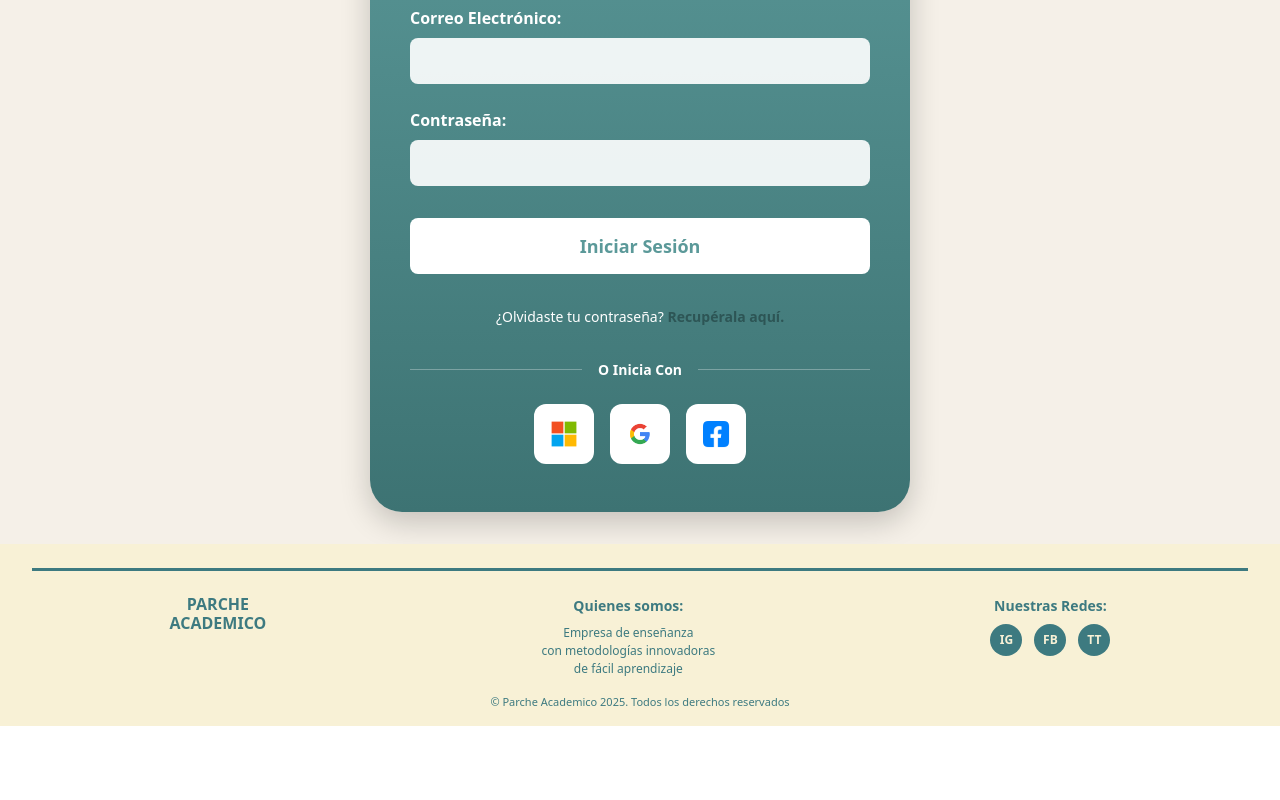
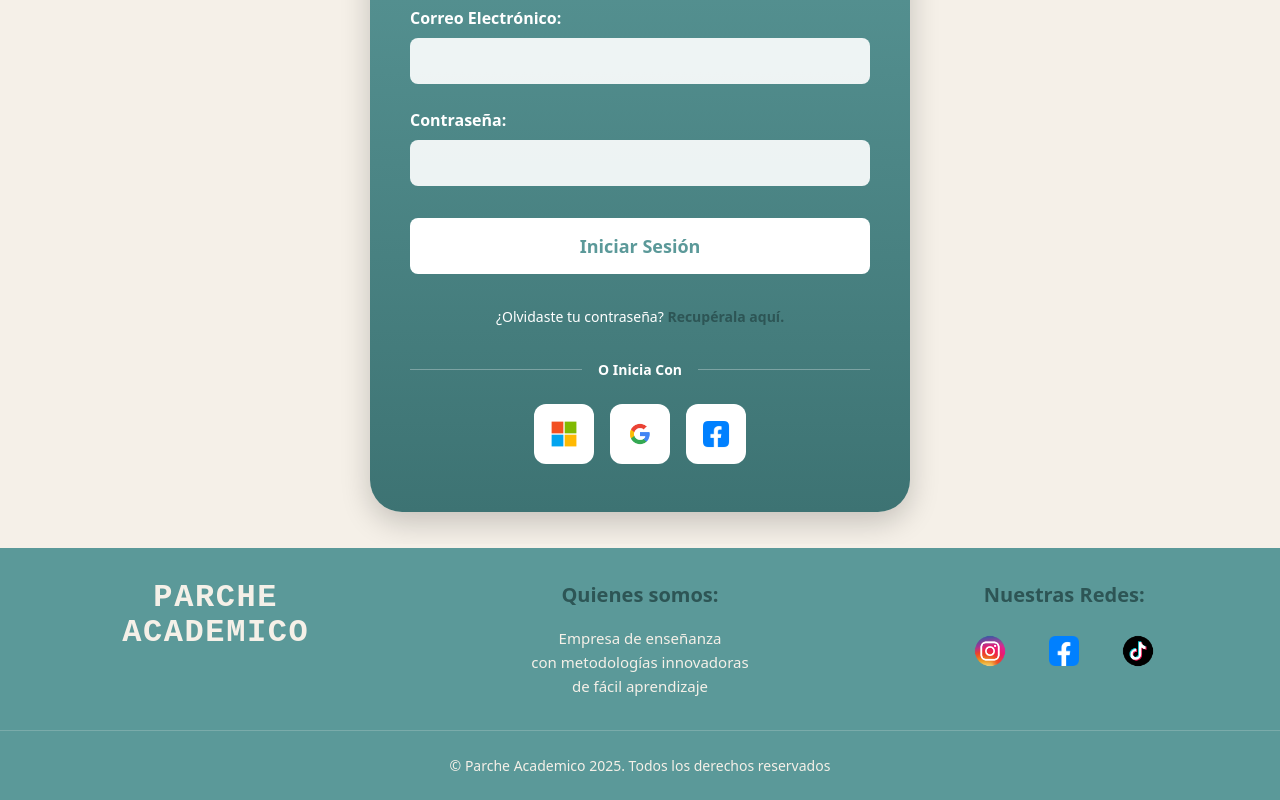
Before and after one commit to academiaparchada/frontend-academic, a React (Vite) app: page /login in a window 1280 px wide. Shown: the part 294-1094 px from the top of the page. Before the commit the page ends 1020 px from the top, so only its background shows below. Built offline with nearby package versions, Linux system fonts and the light colour scheme.

Commit message:
Actualizar footer con logos de redes sociales y enlaces

```diff
--- a/src/components/footer.jsx
+++ b/src/components/footer.jsx
@@ -23,9 +23,45 @@ export function Footer() {
         <div className="footer_block">
           <h3 className="footer_title">Nuestras Redes:</h3>
           <div className="footer_socials">
-            <span className="footer_social">IG</span>
-            <span className="footer_social">FB</span>
-            <span className="footer_social">TT</span>
+            <a
+              href=""
+              target="_blank"
+              rel="noopener noreferrer"
+              className="footer_social_link"
+              aria-label="Instagram"
+            >
+              <img
+                src="/images/instagram.png"
+                alt="Instagram"
+                className="footer_social_icon"
+              />
+            </a>
+            <a
+              href=""
+              target="_blank"
+              rel="noopener noreferrer"
+              className="footer_social_link"
+              aria-label="Facebook"
+            >
+              <img
+                src="/images/facebook.png"
+                alt="Facebook"
+                className="footer_social_icon"
+              />
+            </a>
+            <a
+              href=""
+              target="_blank"
+              rel="noopener noreferrer"
+              className="footer_social_link"
+              aria-label="TikTok"
+            >
+              <img
+                src="/images/tiktok.png"
+                alt="TikTok"
+                className="footer_social_icon"
+              />
+            </a>
           </div>
         </div>
       </div>
--- a/src/styles/footer.css
+++ b/src/styles/footer.css
@@ -1,69 +1,121 @@
 /* src/styles/footer.css */
 
 .footer {
-  background-color: var(--beige);
-  padding: 24px 32px 16px;
+  background-color: #5b9999;
+  padding: 0;
+  margin-top: auto;
 }
 
 .footer_border {
-  height: 3px;
-  background-color: var(--teal);
-  margin-bottom: 24px;
+  height: 0.25rem;
+  background-color: #f5f0e8;
 }
 
 .footer_content {
   display: flex;
   justify-content: space-around;
   align-items: flex-start;
-  margin-bottom: 16px;
+  padding: 2rem 1.5rem;
+  gap: 2rem;
+  flex-wrap: wrap;
 }
 
 .footer_block {
+  display: flex;
+  flex-direction: column;
+  align-items: center;
   text-align: center;
+  min-width: 200px;
 }
 
 .footer_logo {
+  font-size: 2rem;
   font-weight: 700;
-  font-size: 16px;
-  line-height: 1.2;
-  color: var(--teal);
+  color: #f5f0e8;
+  line-height: 1.1;
+  text-align: center;
+  font-family: 'Courier New', monospace;
+  letter-spacing: 0.05em;
 }
 
 .footer_title {
-  font-size: 14px;
+  font-size: 1.25rem;
   font-weight: 700;
-  color: var(--teal);
-  margin-bottom: 8px;
+  color: #2d5555;
+  margin: 0 0 1rem 0;
 }
 
 .footer_text {
-  font-size: 12px;
-  color: var(--teal);
-  line-height: 1.5;
+  font-size: 0.938rem;
+  color: #f5f0e8;
+  line-height: 1.6;
+  margin: 0;
 }
 
 .footer_socials {
   display: flex;
-  gap: 12px;
-  justify-content: center;
+  gap: 1.5rem;
+  align-items: center;
 }
 
-.footer_social {
-  width: 32px;
-  height: 32px;
-  border-radius: 50%;
-  background-color: var(--teal);
-  color: var(--beige);
+.footer_social_link {
   display: flex;
   align-items: center;
   justify-content: center;
-  font-size: 12px;
-  font-weight: 600;
+  width: 50px;
+  height: 50px;
+  background-color: transparent;
+  border-radius: 0.5rem;
+  transition: all 0.3s ease;
+  text-decoration: none;
+}
+
+.footer_social_link:hover {
+  transform: translateY(-3px);
+  filter: brightness(1.2);
+}
+
+.footer_social_link:active {
+  transform: translateY(0);
+}
+
+.footer_social_icon {
+  width: 100%;
+  height: 100%;
+  object-fit: contain;
 }
 
 .footer_copy {
   text-align: center;
-  font-size: 11px;
-  color: var(--teal);
-  margin-top: 16px;
+  font-size: 0.875rem;
+  color: #f5f0e8;
+  padding: 1.5rem 1rem;
+  margin: 0;
+  border-top: 1px solid rgba(245, 240, 232, 0.2);
 }
+
+/* Responsive */
+@media (max-width: 768px) {
+  .footer_content {
+    flex-direction: column;
+    align-items: center;
+    gap: 2.5rem;
+  }
+
+  .footer_block {
+    width: 100%;
+  }
+
+  .footer_logo {
+    font-size: 1.75rem;
+  }
+
+  .footer_socials {
+    gap: 1.25rem;
+  }
+
+  .footer_social_link {
+    width: 45px;
+    height: 45px;
+  }
+}
```
